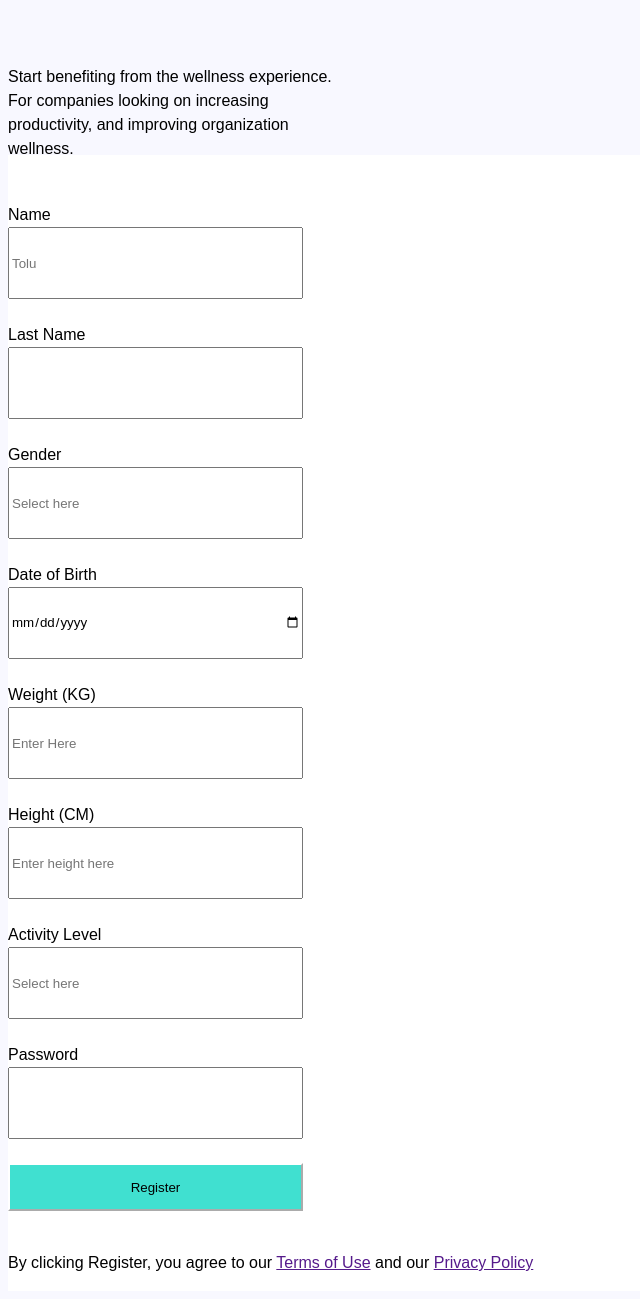
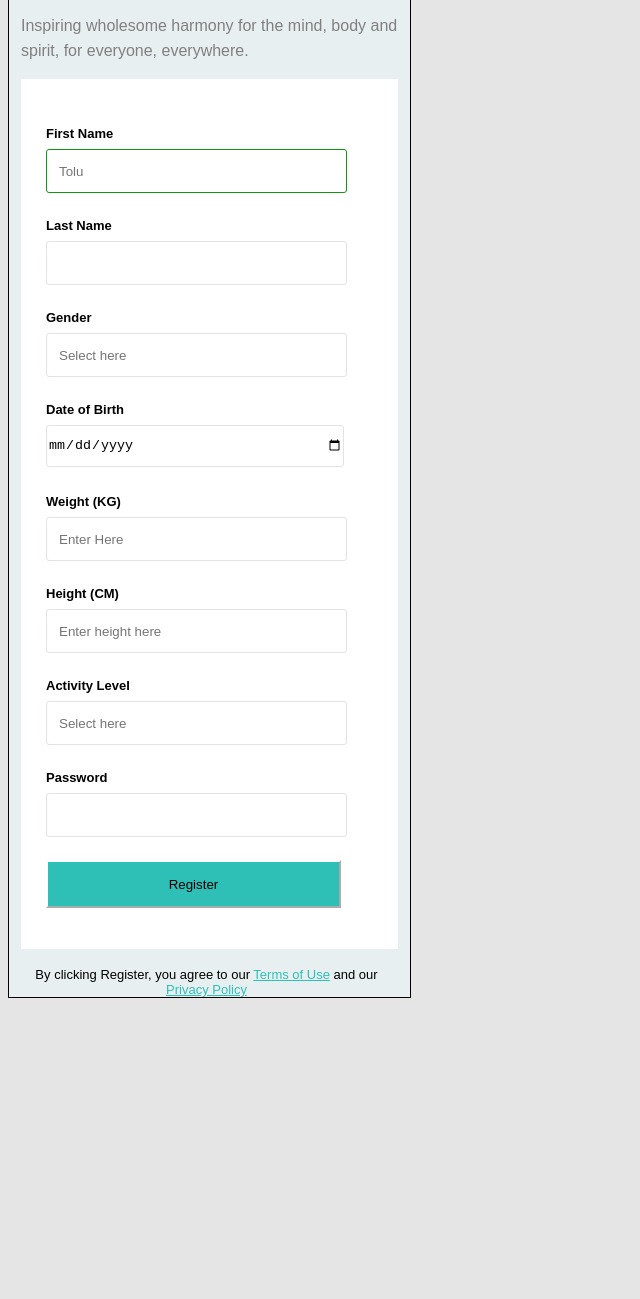
Before and after one commit to Starrr1234/Second-Project, a plain HTML site: page index.html in a window 1280 px wide. Shown: the part 168-1467 px from the top of the page, without its empty margins (0-640 px from the left). After the commit the page ends 1174 px from the top, so only its background shows below. Drawn offline with Linux system fonts and the light colour scheme; files that its build step writes are made by us from their sources.

Commit message:
updated the CSS file

```diff
--- a/index.html
+++ b/index.html
@@ -3,67 +3,63 @@
 <head>
     <meta charset="UTF-8">
     <meta name="viewport" content="width=device-width, initial-scale=1.0">
-    <link rel="stylesheet" href="/assets/esther/secondass.css">
+    <link rel="stylesheet" href="secondass.css">
     <title>Second Project</title>
 </head>
 <body>
-    <div>Sign Up|Individual</div>
-    <div class="form-container">
+    <div class="Sign">Sign Up</div>
       <form action="/register" method="post">
         <img src="./Logo.png" alt="Logo">
         <section class="first">
         <h3>For Individuals</h3>
-        <br><br>
-        <p class="top">Start benefiting from the wellness experience. For companies looking on increasing productivity, and improving organization wellness.</p>
-        <br>
+        <p class="top">Inspiring wholesome harmony for the mind, body and spirit, for everyone, everywhere.</p>
         </section>
         <section id="card">
-        <br><br>
         <div>
-            <label for="text">Name</label>
+           <label for="text">First Name</label>
+            <input type="name" id="first" placeholder="Tolu">
         </div>
-        <input type="name" id="first" placeholder="Tolu">
-        <br><br>
         <div>
             <label for="text">Last Name</label>
-        </div>
             <input type="text" id="last">
             <br><br>
+        </div>
         <div>
             <label for="text">Gender</label>
+            <input type="gender" id="fm" placeholder="Select here">
+            <br><br>
         </div>
-        <input type="gender" id="f/m" placeholder="Select here">
-        <br><br>
         <div>
             <label for="dob">Date of Birth</label>
-        </div>
             <input type="date" id="dob" placeholder="Select here">
             <br><br>
+        </div>
         <div>
             <label for="text">Weight (KG)</label>
-        </div>
             <input type="weight" id="KG" placeholder="Enter Here">
             <br><br>
+        </div>
         <div>
             <label for="text">Height (CM)</label>
-        </div>
             <input type="height" id="CM" placeholder="Enter height here">
             <br><br>
+        </div>
         <div>
             <label for="text">Activity Level</label>
-        </div>
             <input type="height" id="level" placeholder="Select here">
             <br><br>
+        </div>
         <div>
             <label for="password">Password</label>
-        </div>
             <input type="password" id="password">
             <br><br>
+        </div>
         <button>Register</button>
-        <br><br>
-        <p>By clicking Register, you agree to our <a href="">Terms of Use</a> and our <a href="">Privacy Policy</a></p>
         </section>
+        <br>
+        <footer>
+             By clicking Register, you agree to our <a href="">Terms of Use</a> and our <a href="">Privacy Policy
+        </footer>
      </form>
-    </div>
 </body>
 </html>
--- a/secondass.css
+++ b/secondass.css
@@ -1,74 +1,101 @@
-/* css reset */
-*,
-*::before,
-*::after {
-  box-sizing: border-box;
-  font-family: Arial, Helvetica, sans-serif;
-}
-
-
-body {
-  line-height: 1.5; /** 150% of font-size **/
-  -webkit-font-smoothing: antialiased;
-}
-/* CSS for the project begins here */
 img {
   height: 40px;
-  width: 38.67px;
-  top:
-  }
-
-  body {
-    background-color: ghostwhite;
-
-  }
-
-.form.container {
-  display: flex;
-  justify-content: center;
-  align-items: center;
-  min-height: 100vh;
-  width: 1295px;
-  height: 394px;
+  width: 38.96px;
+  padding: 10px;
 }
-
+div.Sign {
+  font-family: Arial, Helvetica, sans-serif;
+  color: grey;
+}
+form {
+  max-width: fit-content;
+  width: fit-content;
+  border: 1px solid;
+  background-color: rgb(232, 239, 241);
+}
 body {
-  background-color: ghostwhite;
+  background-color: rgba(4, 8, 19, 0.1);
+  font-family: sans-serif;
 }
-
+div.top {
+  width: 327px;
+  height: 50px;
+  size: 16px;
+  line-height: 25px;
+}
 h3 {
   width: 327px;
   height: 30px;
+  size: 30px;
   font-family: Arial, Helvetica, sans-serif;
   font-size: 30px;
   font-style: normal;
   font-weight: 700;
   line-height: 29px;
   text-align: left;
+  margin-left: 12px;
 }
-p.top {
-  width: 327px;
+.top {
+  width: 387px;
   height: 50px;
-  left: 24px;
+  size: 10px;
+  margin-left: 12px;
+  line-height: 25px;
+  color: gray;
 }
 
-label, input {
+label,
+input {
   width: 295px;
   height: 72px;
+}
+label {
+  font-weight: bold;
+  font-size: small;
 }
 
 button {
   width: 295px;
   height: 48px;
   left: 335px;
-  background-color: turquoise;
+  background-color: rgba(46, 192, 182, 1);
   border-color: #fff;
 }
 
 #card {
-  display: block;
-  align-content: center;
-  background-color: #fff;
+  width: 327px;
+  height: 820px;
+  padding: 25px;
+  background-color: white;
+  margin-left: 12px;
+  margin-right: 12px;
 }
-
-@media {max-width: 600px}
+#card div {
+  width: 295px;
+  height: 72px;
+  margin: 20px 0;
+}
+input {
+  margin-top: 7px;
+  height: 40px;
+  border: 0.5px solid rgb(231, 226, 226);
+  border-radius: 3px;
+  outline: none;
+}
+#first {
+  border: 1px rgb(16, 150, 16) solid;
+  border-radius: 3px;
+}
+::placeholder {
+  padding-left: 10px;
+}
+footer {
+  width: 365px;
+  padding-left: 15px;
+  padding-right: 15px;
+  text-align: center;
+  font-size: small;
+}
+a {
+  color: rgba(46, 192, 182, 1);
+}
```
Lines whose indentation alone changed are shown as unchanged.
